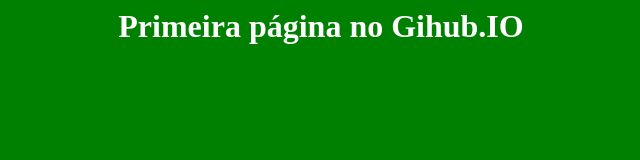
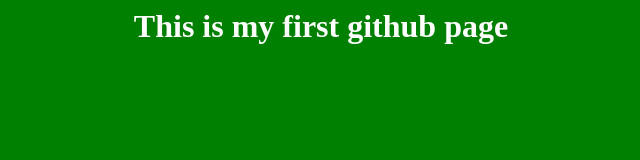
Before and after one commit to andrezio/testeblog, a plain HTML site: page index.html in a window 1280 px wide. Shown: the whole page, without its empty margins (319-959 px from the left). Drawn offline with Linux system fonts and the light colour scheme.

Commit message:
Update index.html

```diff
--- a/index.html
+++ b/index.html
@@ -1,10 +1,10 @@
 <html>
   <title>
-    Primeira Página
+    First website
   </title>
 
   <body>
-    <h1>Primeira página no Gihub.IO</h1>
+    <h1>This is my first github page</h1>
   </body>
 
   <style>
```
